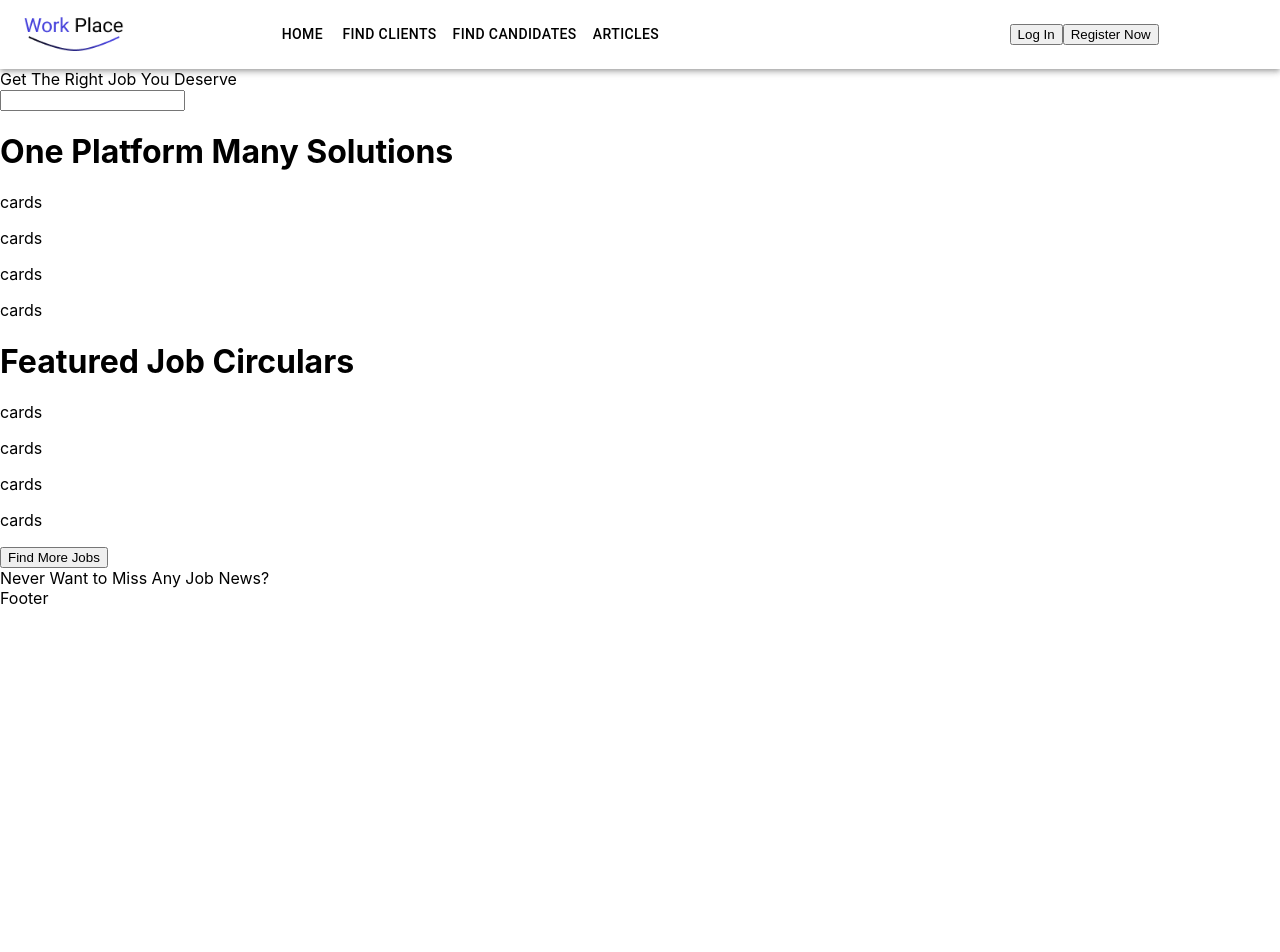
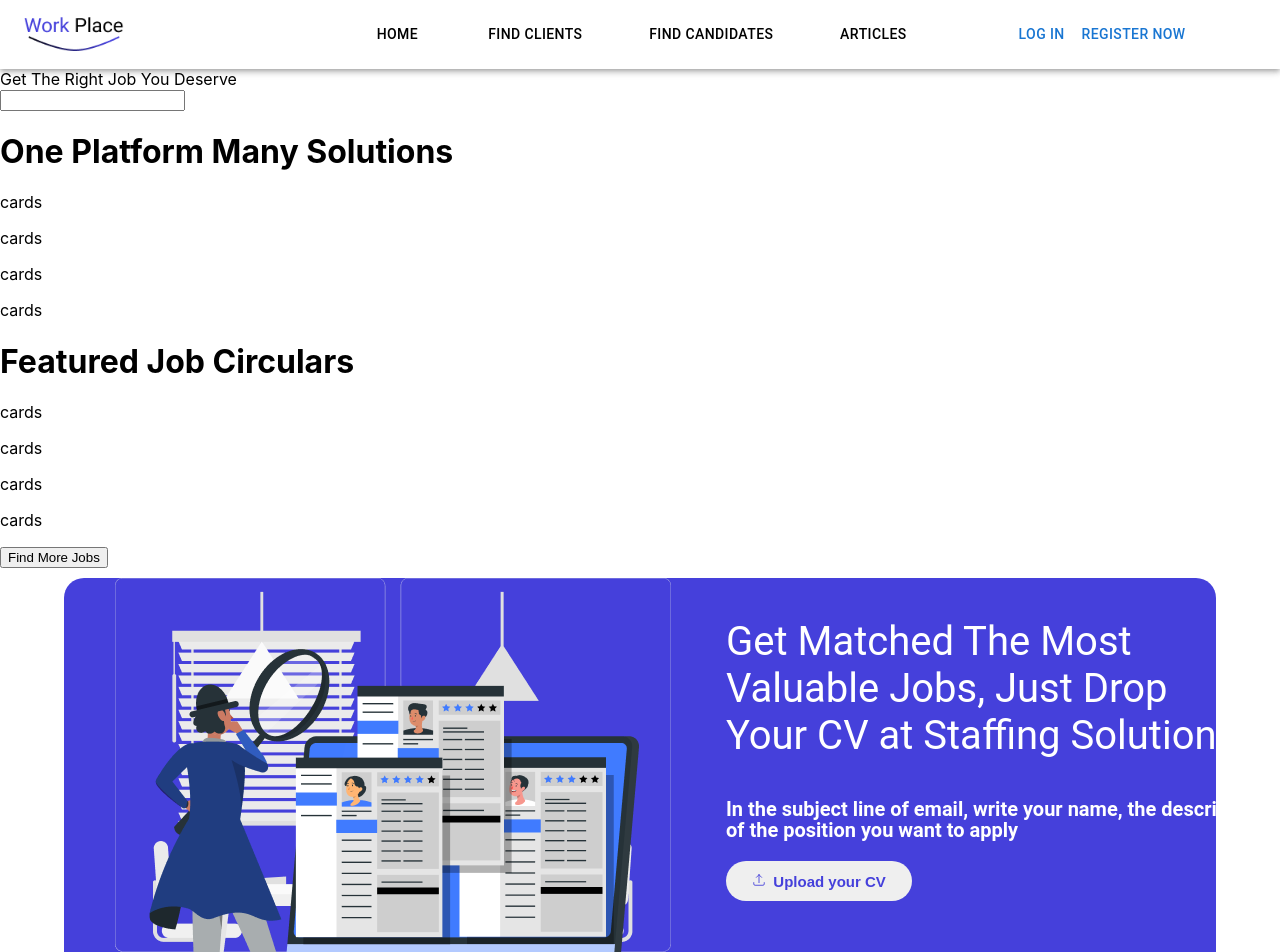
Before and after one commit to accio-Test-Projects/work-place-FE, a React (Create React App) app: page / in a window 1280 px wide. Shown: the top 952 px of the page. Before the commit the page ends 800 px from the top, so only its background shows below. Built offline with nearby package versions, Linux system fonts and the light colour scheme.

Commit message:
Created section 4

```diff
--- a/src/Components/LandingPage/NavBar/index.js
+++ b/src/Components/LandingPage/NavBar/index.js
@@ -39,16 +39,13 @@ const NavBar = () => {
   return (
     <AppBar position="static">
       <Container
-      sx={{background:'white', color:'#000', justifyContent:'space-between'}}
-      maxWidth="xl">
-        <Toolbar disableGutters>
-            <Typography
-            variant = "p"
-            sx = {{width:'20%'}}
-            >
-                <img src = {Logo} alt = "logo" style = {{width:'100px'}}/>
-            </Typography>
-          <Box sx={{ flexGrow: 1, display: { xs: 'flex', md: 'none' } }}>
+        variant="div"
+        sx={{ background: 'white', display: 'flex', width: '100%', color: '#000', justifyContent: 'space-between' }}
+        maxWidth="xl">
+        <Toolbar
+          sx={{ width: '100%', display: 'flex', justifyContent: 'space-between' }}
+          disableGutters>
+          <Box sx={{ display: { xs: 'flex', md: 'none' } }}>
             <IconButton
               size="large"
               aria-label="account of current user"
@@ -84,26 +81,19 @@ const NavBar = () => {
               ))}
             </Menu>
           </Box>
-          <AdbIcon sx={{ display: { xs: 'flex', md: 'none' }, mr: 1 }} />
-          <Typography
-            variant="h5"
-            noWrap
-            component="a"
-            href=""
-            sx={{
-              mr: 2,
-              display: { xs: 'flex', md: 'none' },
-              flexGrow: 1,
-              fontFamily: 'monospace',
-              fontWeight: 700,
-              letterSpacing: '.3rem',
-              color: 'inherit',
-              textDecoration: 'none',
-            }}
+          <Box
+            sx={{ width: '20%' }}
           >
-            LOGO
-          </Typography>
-          <Box sx={{ flexGrow: 1, width: '50%', display: { xs: 'none', md: 'flex' } }}>
+            <img src={Logo} alt="logo" style={{ maxWidth: '100px', width: '100%' }} />
+          </Box>
+
+          <Box sx={{
+            width: { sm: '0%', md : '60%' },
+            display: { xs: 'none', md: 'flex' },
+            justifyContent: 'space-around',
+            maxWidth: '600px',
+            margin: 'auto'
+          }}>
             {pages.map((page) => (
               <Button
                 key={page}
@@ -115,11 +105,9 @@ const NavBar = () => {
             ))}
           </Box>
 
-          <Box sx={{ flexGrow: 0, width:'20%' }}>
-            <div>
-                <button>Log In</button>
-                <button>Register Now</button>
-            </div>
+          <Box sx={{ width: { xs: '60%', md: "20%" } }}>
+            <Button >Log In</Button>
+            <Button >Register Now</Button>
 
           </Box>
         </Toolbar>
--- a/src/Components/LandingPage/Section/index.js
+++ /dev/null
@@ -1,12 +0,0 @@
-import React from 'react'
-// import bannerImg from '../../../assets/bannerImg'
-function bannerImage() {
-  return (
-    <div>
-      {/* <img src = {bannerImg} alt = 'bannerimage'/> */}
-      hello
-    </div>
-  )
-}
-
-export default bannerImage
--- /dev/null
+++ b/src/Components/LandingPage/Section4/index.css
@@ -0,0 +1,53 @@
+.section4-main {
+    background-color: #4540DB;
+    width: 90%;
+    margin: auto;
+    margin-top: 10px;
+    border-radius: 20px;
+}
+.section4-main{
+    display: flex;
+    justify-content: space-around;
+}
+
+.sub-main{
+    /* display: flex; */
+    flex-direction: row;
+}
+
+.main-text {
+    color: white;
+    Width: 516px;
+    font-family: 'Roboto';
+    font-style: normal;
+    font-weight: 400;
+    font-size: 40px;
+    line-height: 47px;
+}
+
+.sub-text {
+    width: 553px;
+    font-family: 'Roboto';
+    font-style: normal;
+    font-weight: 700;
+    font-size: 20px;
+    line-height: 21px;
+
+    color: #FFFFFF;
+
+}
+
+.section4-main button{
+    color: #4540DB;
+    width: 186px;
+    height: 40px;
+    font-size: 15px;
+    border-radius: 20px;
+    border:none;
+    font-weight: bold;
+}
+.section4-main svg{
+    height:14px;
+    margin-right: 3px;
+    font-weight: bold;
+}
--- /dev/null
+++ b/src/Components/LandingPage/Section4/index.js
@@ -0,0 +1,26 @@
+import React from 'react'
+// import Logo from '../../../assets/bannerImg.png'
+import Rafiki from '../../../assets/rafiki.png'
+import './index.css'
+function BannerImage() {
+  return (
+    <div className='section4-main'>
+      <div>
+        <img src={Rafiki} alt="logo" />
+      </div>
+      <div className='sub-main'>
+        <div>
+          <p className='main-text'>Get Matched The Most Valuable Jobs, Just Drop Your CV at Staffing Solutions</p>
+          <p className='sub-text'>In the subject line of email, write your name, the description of the position you want to apply</p>
+        </div>
+        <button><svg xmlns="http://www.w3.org/2000/svg" fill="none" viewBox="0 0 24 24" stroke-width="1.5" stroke="currentColor" class="w-6 h-6">
+          <path stroke-linecap="round" stroke-linejoin="round" d="M3 16.5v2.25A2.25 2.25 0 005.25 21h13.5A2.25 2.25 0 0021 18.75V16.5m-13.5-9L12 3m0 0l4.5 4.5M12 3v13.5" />
+        </svg> Upload your CV
+        </button>
+      </div>
+
+    </div>
+  )
+}
+
+export default BannerImage
--- a/src/Components/LandingPage/index.js
+++ b/src/Components/LandingPage/index.js
@@ -1,6 +1,6 @@
 import React from 'react'
 import NavBar from './NavBar'
-import bannerImage from './Section'
+import BannerImage from './Section4'
 function LandingPage() {
     return (
         <div>
@@ -24,7 +24,7 @@ function LandingPage() {
                 <button>Find More Jobs</button>
             </div>
 
-            <div><bannerImage /></div>
+            <div><BannerImage /></div>
 
             <div>Never Want to Miss Any Job News?</div>
 
```
Also changed, not shown: src/assets/rafiki.png (added).
